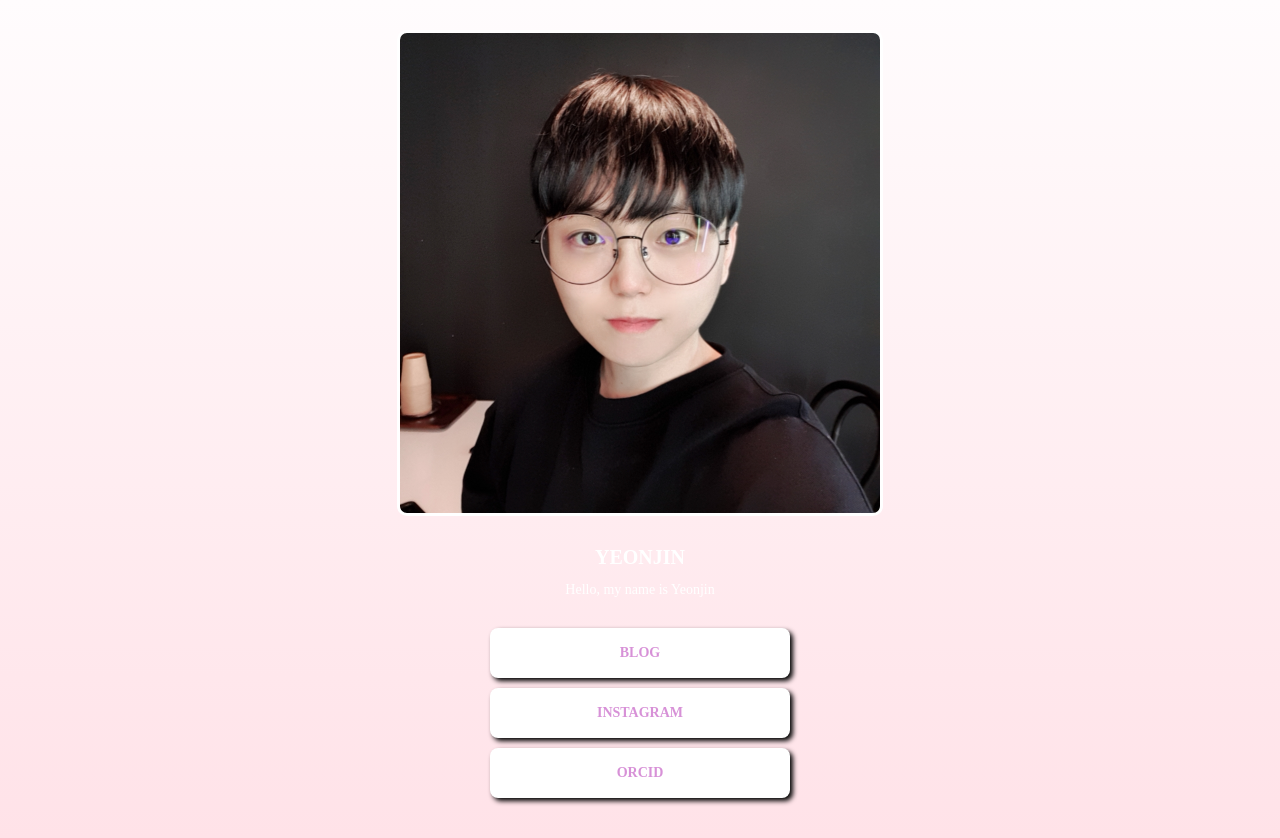
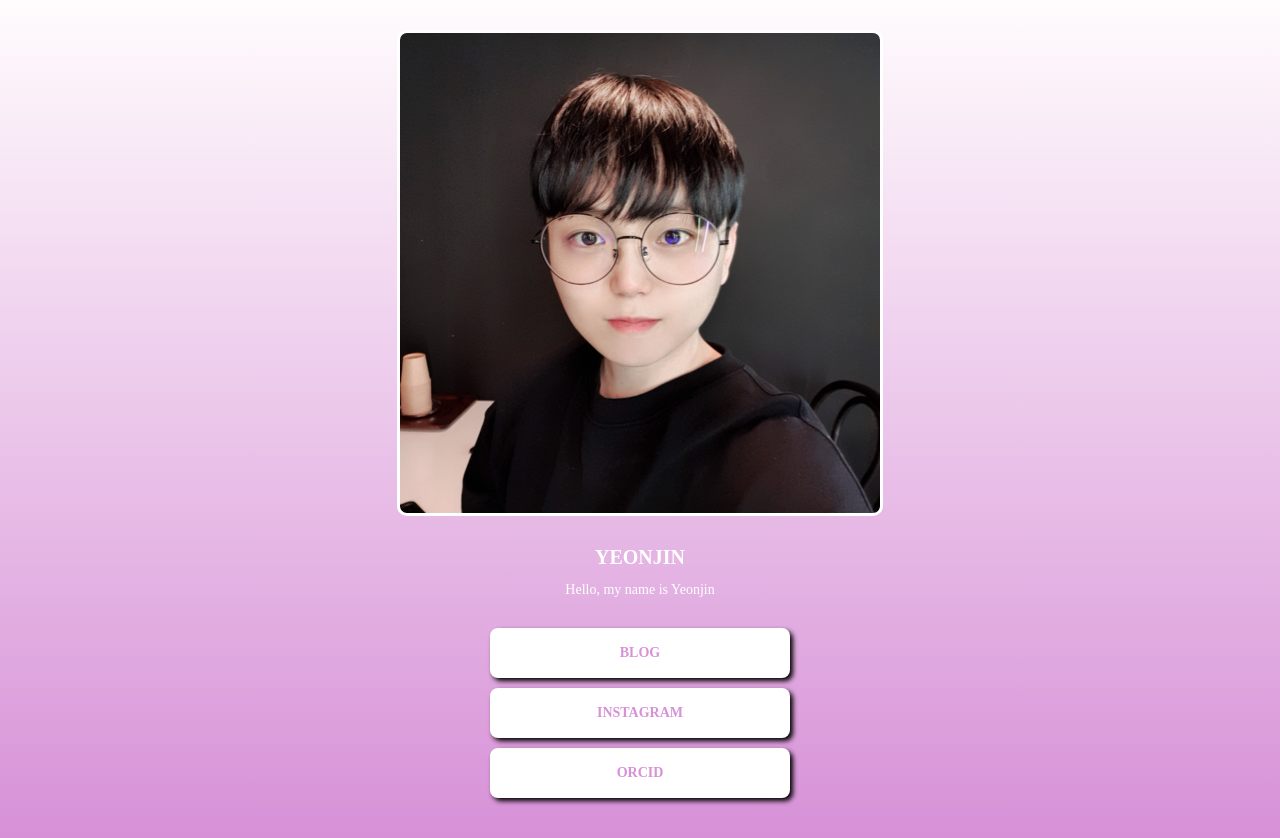
Before and after one commit to Deep-pencil/mypage, a plain HTML site: page index.html in a window 1280 px wide. Drawn offline with Linux system fonts and the light colour scheme; a web font is replaced by a local one.

Commit message:
Update index.html

```diff
--- a/index.html
+++ b/index.html
@@ -12,7 +12,7 @@
                 font-family: "Pretendard", serif;
             }
             body {
-                background: linear-gradient(180deg, #FFFCFD 0%, #FFE2E8 100%);
+                background: linear-gradient(180deg, #FFFCFD 0%, #cc73ccc9 100%);
                 height: 100vh;
 
                 font-size: 20px;
```
